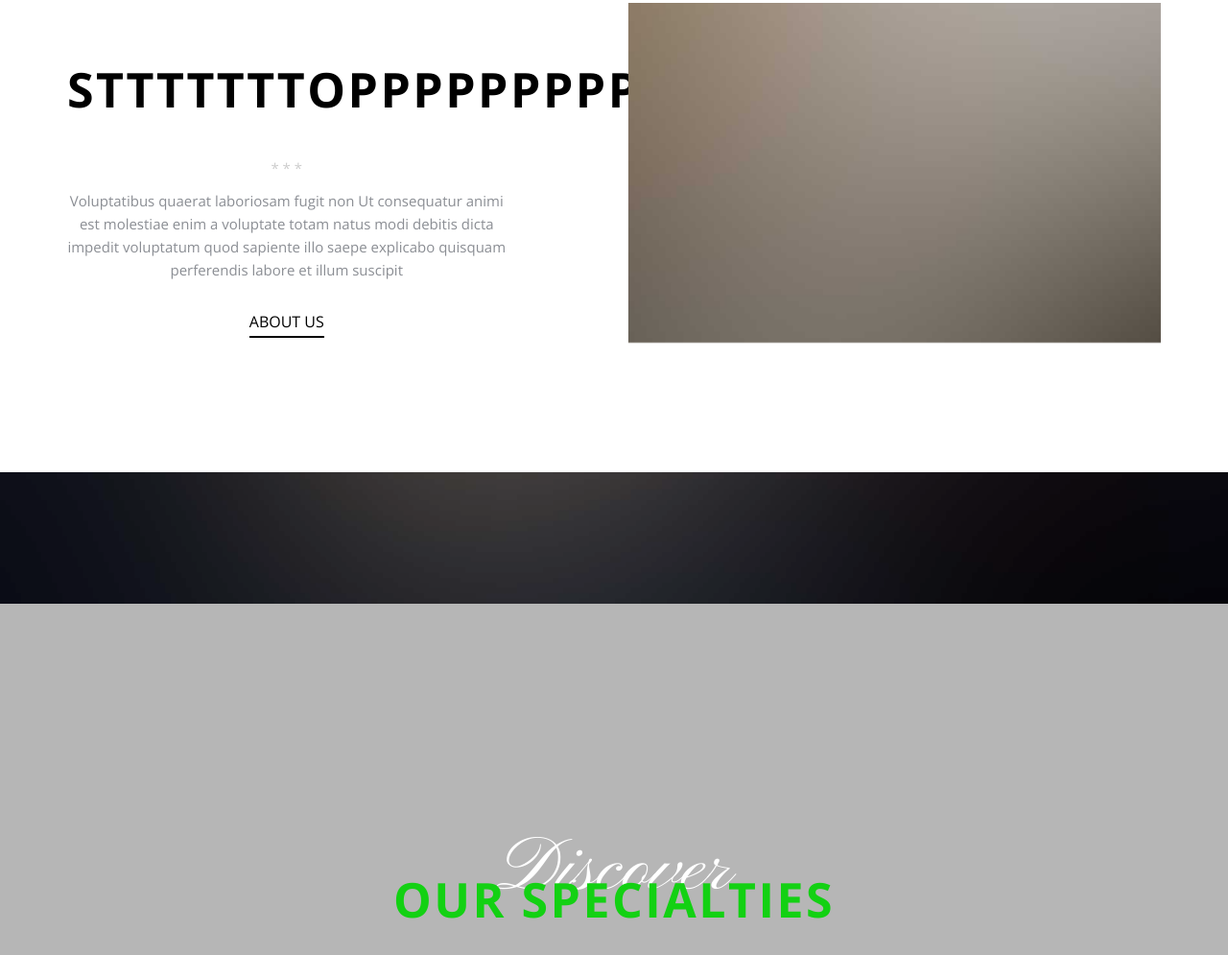
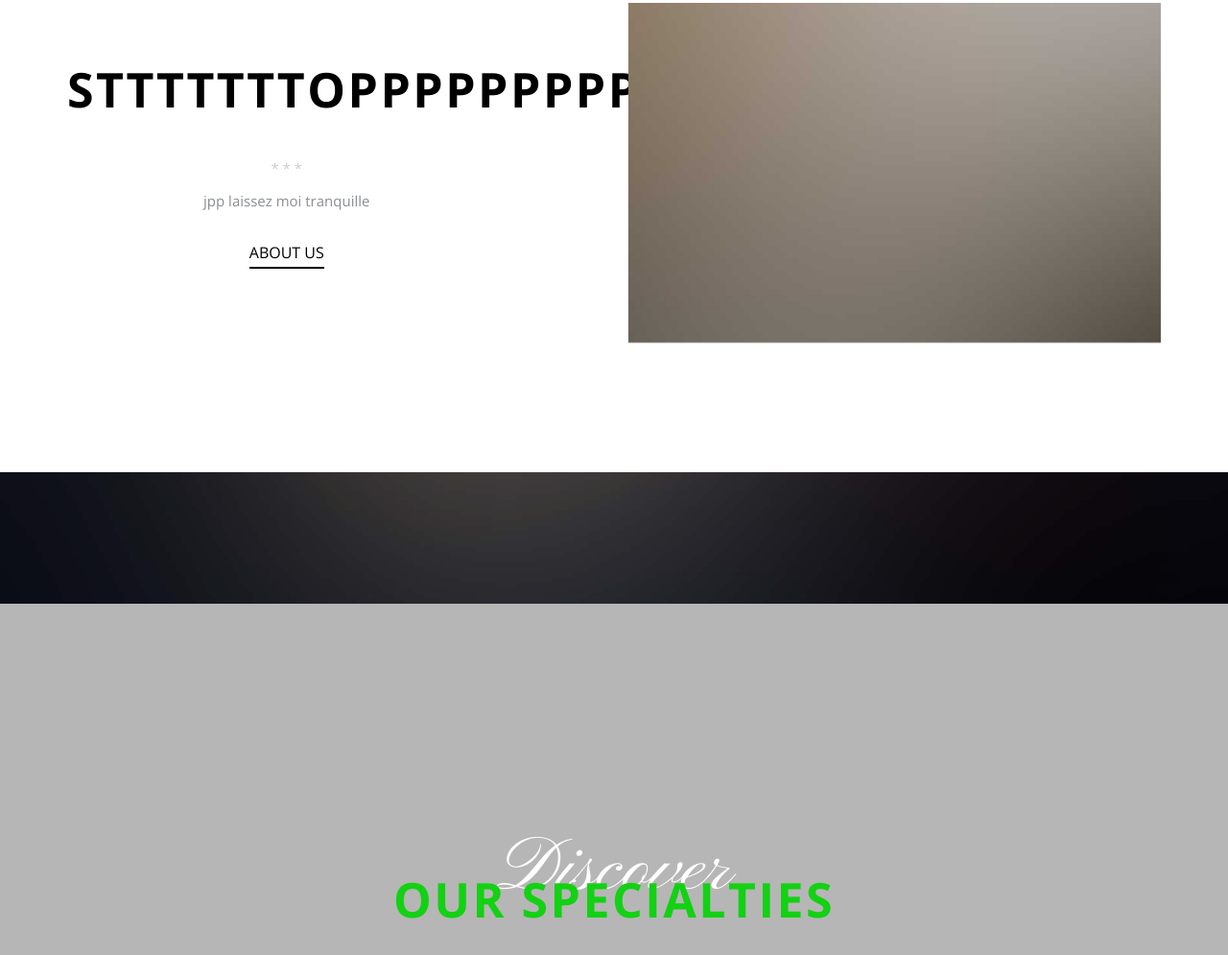
Before and after one commit to KevinKen237/Resto, a website: page index.html in a window 1280 px wide. Shown: the part 852-1847 px from the top of the page at 96% size. Drawn offline with nearby package versions, Linux system fonts and the light colour scheme; files whose address does not match are found by name.

Commit message:
modif volum.. index

```diff
--- a/index.html
+++ b/index.html
@@ -99,7 +99,7 @@
               <h3 class="secondary-heading">STTTTTTTOPpppppppppppp</h3>
               <span class="seperator">* * *</span>
             </div>
-            <p>Voluptatibus quaerat laboriosam fugit non Ut consequatur animi est molestiae enim a voluptate totam natus modi debitis dicta impedit voluptatum quod sapiente illo saepe explicabo quisquam perferendis labore et illum suscipit</p>
+            <p>jpp laissez moi tranquille</p>
             <p><a href="#" class="probootstrap-custom-link">About Us</a></p>
           </div>
           <div class="col-md-6 col-md-push-1 probootstrap-animate">
```
